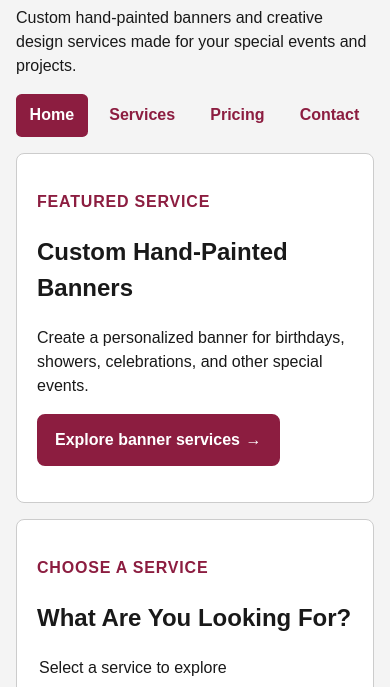
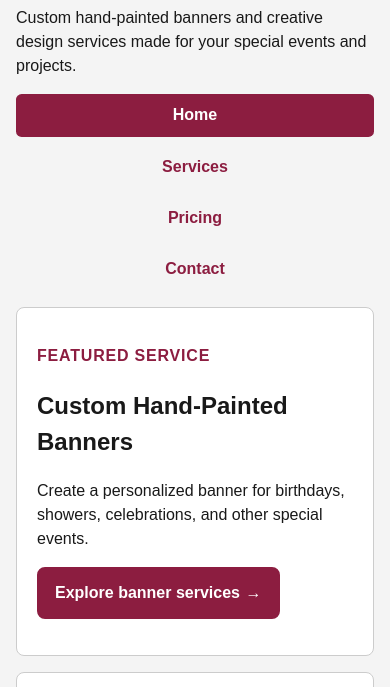
Before and after one commit to mlchanc1/GIT337-Capstone, a plain HTML site: page index.html in a window 390 px wide. Shown: the part 157-844 px from the top of the page. Drawn offline with Linux system fonts and the light colour scheme.

Commit message:
Improve navigation layout for small screens

```diff
--- a/styles.css
+++ b/styles.css
@@ -358,3 +358,14 @@ th {
     grid-column: 1 / -1;
   }
 }
+
+@media (max-width: 30rem) {
+  nav {
+    flex-direction: column;
+    align-items: stretch;
+  }
+
+  nav a {
+    text-align: center;
+  }
+}
```
